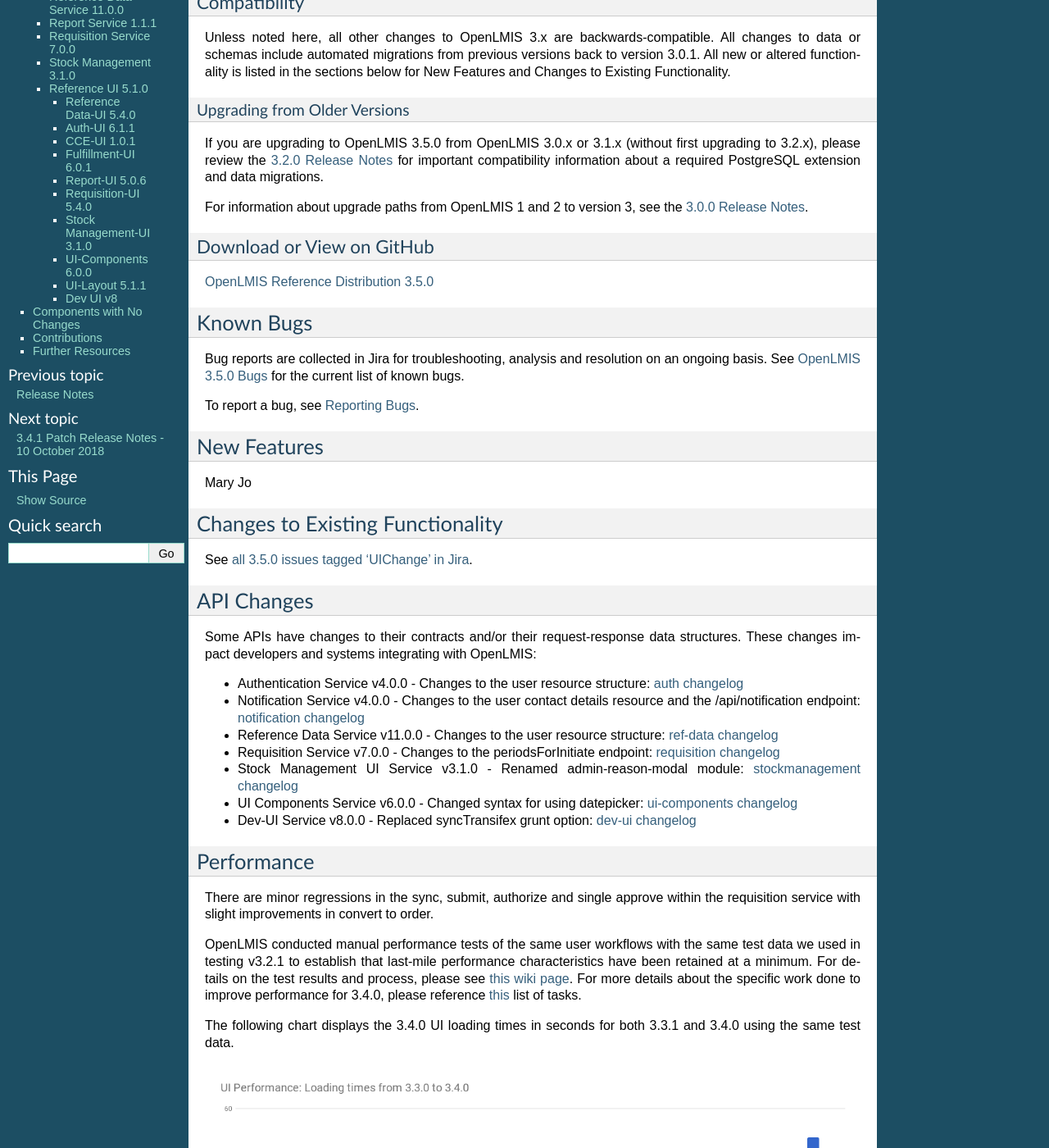
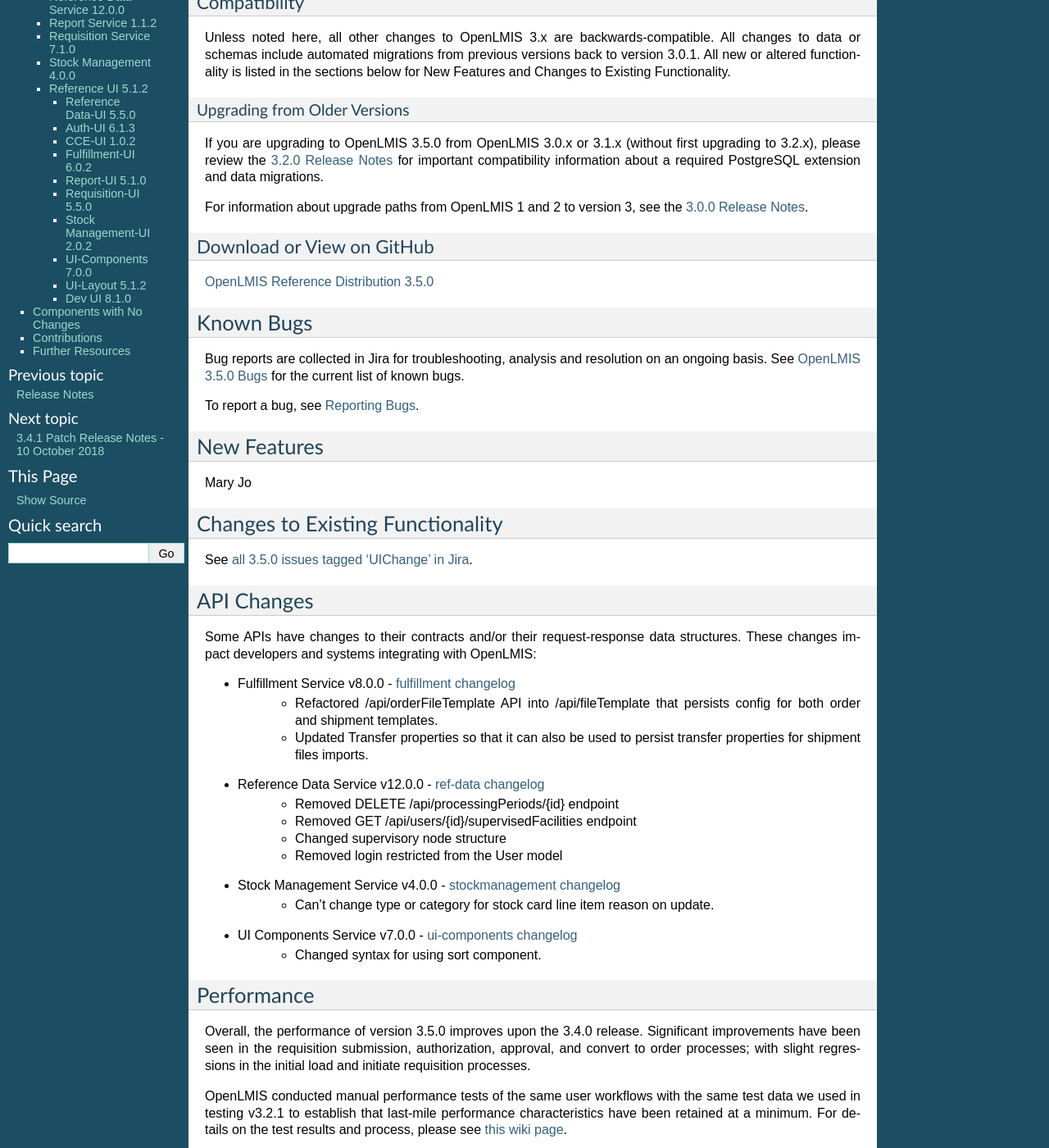
Before and after one commit to OpenLMIS/openlmis-ref-distro, a Sphinx documentation site: the page built from docs/source/releases/openlmis-ref-distro-v3.5.0.rst, in a window 1280 px wide and 1400 px high, scrolled down 454 px. Shown: the whole window at 82% size. Built offline with Sphinx 7.4.7, drawn with Linux system fonts in a browser that asks for light colours; pages that are not in the unit, such as notebooks, are missing from menus; some of the changed text lies outside the part shown.

Commit message:
Added v3.5.0 performance graph and updated release notes component versions.

```diff
--- a/docs/source/releases/openlmis-ref-distro-v3.5.0.rst
+++ b/docs/source/releases/openlmis-ref-distro-v3.5.0.rst
@@ -3,7 +3,7 @@
 ====================================
 
 Status: Pending
-==============
+===============
 
 3.5.0 is a stable release, and all users of `OpenLMIS version 3
 <https://openlmis.atlassian.net/wiki/spaces/OP/pages/88670325/3.0.0+Release+-+1+March+2017>`_ are
@@ -73,25 +73,30 @@
 Some APIs have changes to their contracts and/or their request-response data structures. These
 changes impact developers and systems integrating with OpenLMIS:
 
-- Authentication Service v4.0.0 - Changes to the user resource structure: `auth changelog <https://github.com/OpenLMIS/openlmis-auth/blob/master/CHANGELOG.md>`_
-- Notification Service v4.0.0 - Changes to the user contact details resource and the /api/notification endpoint: `notification changelog <https://github.com/OpenLMIS/openlmis-notification/blob/master/CHANGELOG.md>`_
-- Reference Data Service v11.0.0 - Changes to the user resource structure: `ref-data changelog <https://github.com/OpenLMIS/openlmis-referencedata/blob/master/CHANGELOG.md>`_
-- Requisition Service v7.0.0 - Changes to the periodsForInitiate endpoint: `requisition changelog <https://github.com/OpenLMIS/openlmis-requisition/blob/master/CHANGELOG.md>`_
-- Stock Management UI Service v3.1.0 - Renamed admin-reason-modal module: `stockmanagement changelog <https://github.com/OpenLMIS/openlmis-stockmanagement-ui/blob/master/CHANGELOG.md>`_
-- UI Components Service v6.0.0 - Changed syntax for using datepicker: `ui-components changelog <https://github.com/OpenLMIS/openlmis-ui-components/blob/master/CHANGELOG.md>`_
-- Dev-UI Service v8.0.0 - Replaced syncTransifex grunt option: `dev-ui changelog <https://github.com/OpenLMIS/dev-ui/blob/master/CHANGELOG.md>`_
+- Fulfillment Service v8.0.0 - `fulfillment changelog <https://github.com/OpenLMIS/openlmis-fulfillment/blob/master/CHANGELOG.md>`_
+    - Refactored /api/orderFileTemplate API into /api/fileTemplate that persists config for both order and shipment templates.
+    - Updated Transfer properties so that it can also be used to persist transfer properties for shipment files imports.
+- Reference Data Service v12.0.0 - `ref-data changelog <https://github.com/OpenLMIS/openlmis-referencedata/blob/master/CHANGELOG.md>`_
+    - Removed DELETE /api/processingPeriods/{id} endpoint
+    - Removed GET /api/users/{id}/supervisedFacilities endpoint
+    - Changed supervisory node structure
+    - Removed login restricted from the User model
+- Stock Management Service v4.0.0 - `stockmanagement changelog <https://github.com/OpenLMIS/openlmis-stockmanagement-ui/blob/master/CHANGELOG.md>`_
+    - Can't change type or category for stock card line item reason on update.
+- UI Components Service v7.0.0 - `ui-components changelog <https://github.com/OpenLMIS/openlmis-ui-components/blob/master/CHANGELOG.md>`_
+    - Changed syntax for using sort component.
 
 Performance
 ========================
 
-There are minor regressions in the sync, submit, authorize and single approve within the requisition service with slight improvements in convert to order.
+Overall, the performance of version 3.5.0 improves upon the 3.4.0 release. Significant improvements have been seen in the requisition submission, authorization, approval, and convert to order processes; with slight regressions in the initial load and initiate requisition processes.
 
-OpenLMIS conducted manual performance tests of the same user workflows with the same test data we used in testing v3.2.1 to establish that last-mile performance characteristics have been retained at a minimum. For details on the test results and process, please see `this wiki page <https://openlmis.atlassian.net/wiki/spaces/OP/pages/116949318/Performance+Metrics>`_. For more details about the specific work done to improve performance for 3.4.0, please reference `this <https://openlmis.atlassian.net/issues/?jql=project%20%3D%20OLMIS%20AND%20issuetype%20%3D%20Task%20AND%20status%20%3D%20Done%20AND%20fixVersion%20%3D%203.4%20AND%20labels%20%3D%20Performance%20AND%20text%20~%20%22performance%22%20ORDER%20BY%20priority%20DESC%2C%20status%20ASC%2C%20key%20ASC>`_ list of tasks.
+OpenLMIS conducted manual performance tests of the same user workflows with the same test data we used in testing v3.2.1 to establish that last-mile performance characteristics have been retained at a minimum. For details on the test results and process, please see `this wiki page <https://openlmis.atlassian.net/wiki/spaces/OP/pages/116949318/Performance+Metrics>`_.
 
-The following chart displays the 3.4.0 UI loading times in seconds for both 3.3.1 and 3.4.0 using the same test data.
+The following chart displays the 3.5.0 UI loading times in seconds for 3.3.0, 3.4.0, and 3.5.0 using the same test data.
 
-.. image:: UI-Performance-3.4.0.png
-    :alt: UI Load Times for 3.3.1 and 3.4.0
+.. image:: UI-Performance-3.5.0.png
+    :alt: UI Load Times for 3.4.0 and 3.5.0
 
 Test Coverage
 =============
@@ -108,32 +113,32 @@
 independently; for details see `Versioning and Releasing
 <http://docs.openlmis.org/en/latest/conventions/versioningReleasing.html>`_.
 
-Auth Service 4.0.0
+Auth Service 4.1.0
 ------------------
 
 `Auth CHANGELOG <https://github.com/OpenLMIS/openlmis-auth/blob/master/CHANGELOG.md>`_
 
-CCE Service 1.0.1
+CCE Service 1.0.2
 -----------------
 
 `CCE CHANGELOG <https://github.com/OpenLMIS/openlmis-cce/blob/master/CHANGELOG.md>`_
 
-Fulfillment Service 7.0.1
+Fulfillment Service 8.0.0
 -------------------------
 
 `Fulfillment CHANGELOG <https://github.com/OpenLMIS/openlmis-fulfillment/blob/master/CHANGELOG.md>`_
 
-Notification Service 4.0.0
+Notification Service 4.0.1
 --------------------------
 
 `Notification CHANGELOG <https://github.com/OpenLMIS/openlmis-notification/blob/master/CHANGELOG.md>`_
 
-Reference Data Service 11.0.0
+Reference Data Service 12.0.0
 -----------------------------
 
 `ReferenceData CHANGELOG <https://github.com/OpenLMIS/openlmis-referencedata/blob/master/CHANGELOG.md>`_
 
-Report Service 1.1.1
+Report Service 1.1.2
 --------------------
 
 This service is intended to provide reporting functionality for other components to use. Built-in
@@ -146,17 +151,17 @@
 
 `Report CHANGELOG <https://github.com/OpenLMIS/openlmis-report/blob/master/CHANGELOG.md>`_
 
-Requisition Service 7.0.0
+Requisition Service 7.1.0
 -------------------------
 
 `Requisition CHANGELOG <https://github.com/OpenLMIS/openlmis-requisition/blob/master/CHANGELOG.md>`_
 
-Stock Management 3.1.0
+Stock Management 4.0.0
 ----------------------
 
 `Stock Management CHANGELOG <https://github.com/OpenLMIS/openlmis-stockmanagement/blob/master/CHANGELOG.md>`_
 
-Reference UI 5.1.0
+Reference UI 5.1.2
 ------------------
 
 `The Reference UI <https://github.com/OpenLMIS/openlmis-reference-ui/>`_
@@ -165,55 +170,55 @@
 The Reference UI is compiled together from module UI modules using Docker compose along with the
 OpenLMIS dev-ui. UI modules included in the Reference UI are:
 
-Reference Data-UI 5.4.0
+Reference Data-UI 5.5.0
 ~~~~~~~~~~~~~~~~~~~~~~~
 
 `ReferenceData-UI CHANGELOG <https://github.com/OpenLMIS/openlmis-referencedata-ui/blob/master/CHANGELOG.md>`_
 
-Auth-UI 6.1.1
+Auth-UI 6.1.3
 ~~~~~~~~~~~~~
 
 `Auth-UI CHANGELOG <https://github.com/OpenLMIS/openlmis-auth-ui/blob/master/CHANGELOG.md>`_
 
-CCE-UI 1.0.1
+CCE-UI 1.0.2
 ~~~~~~~~~~~~
 
 `CCE-UI CHANGELOG <https://github.com/OpenLMIS/openlmis-cce-ui/blob/master/CHANGELOG.md>`_
 
-Fulfillment-UI 6.0.1
+Fulfillment-UI 6.0.2
 ~~~~~~~~~~~~~~~~~~~~
 
 `Fulfillment-UI CHANGELOG <https://github.com/OpenLMIS/openlmis-fulfillment-ui/blob/master/CHANGELOG.md>`_
 
-Report-UI 5.0.6
+Report-UI 5.1.0
 ~~~~~~~~~~~~~~~
 
 `Report-UI CHANGELOG <https://github.com/OpenLMIS/openlmis-report-ui/blob/master/CHANGELOG.md>`_
 
-Requisition-UI 5.4.0
+Requisition-UI 5.5.0
 ~~~~~~~~~~~~~~~~~~~~
 
 `Requisition-UI CHANGELOG <https://github.com/OpenLMIS/openlmis-requisition-ui/blob/master/CHANGELOG.md>`_
 
-Stock Management-UI 3.1.0
+Stock Management-UI 2.0.2
 ~~~~~~~~~~~~~~~~~~~~~~~~~
 
 `Stock Management-UI CHANGELOG <https://github.com/OpenLMIS/openlmis-stockmanagement-ui/blob/master/CHANGELOG.md>`_
 
-UI-Components 6.0.0
+UI-Components 7.0.0
 ~~~~~~~~~~~~~~~~~~~
 
 `UI-Components CHANGELOG <https://github.com/OpenLMIS/openlmis-ui-components/blob/master/CHANGELOG.md>`_
 
-UI-Layout 5.1.1
+UI-Layout 5.1.2
 ~~~~~~~~~~~~~~~
 
 `UI-Layout CHANGELOG <https://github.com/OpenLMIS/openlmis-ui-layout/blob/master/CHANGELOG.md>`_
 
-Dev UI v8
-~~~~~~~~~
+Dev UI 8.1.0
+~~~~~~~~~~~~
 
-The `Dev UI developer tooling <https://github.com/OpenLMIS/dev-ui>`_ has advanced to v8.
+The `Dev-UI CHANGLOG <https://github.com/OpenLMIS/dev-ui/blob/master/CHANGELOG.md>`_
 
 Components with No Changes
 ==========================
```
Also changed, not shown: docs/source/releases/UI-Performance-3.5.0.png (added).
